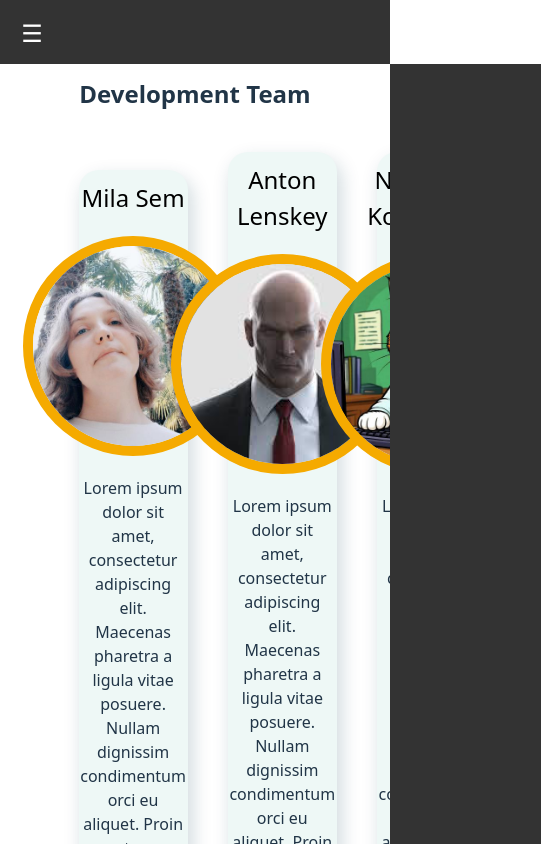
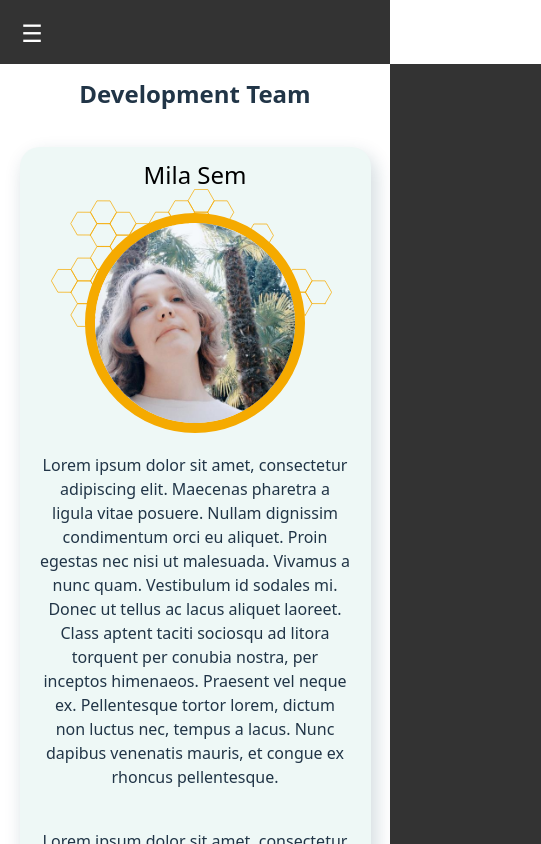
Before and after one commit to MilaSem/eCommerce-App, a React (Vite) app: page /about in a window 390 px wide. Shown: the top 844 px of the page, 541 px wide, since content can reach past the window. Built offline with nearby package versions, Linux system fonts and the light colour scheme; no server answers; what @commercetools/platform-sdk, @commercetools/ts-client would draw is missing.

Commit message:
feat: add responsive styles

```diff
--- a/src/app/routes/AboutPage/AboutPage.module.css
+++ b/src/app/routes/AboutPage/AboutPage.module.css
@@ -89,3 +89,69 @@ h2 {
   color: #f5aa00;
   text-transform: uppercase;
 }
+@media (width <=1240px) {
+  .container {
+    display: flex;
+    flex-direction: row;
+    align-items: center;
+    justify-content: space-between;
+
+    width: 100%;
+    margin: 10px auto 0;
+
+    list-style-type: none;
+  }
+
+  .container li {
+    display: flex;
+    flex-direction: column;
+    align-items: center;
+    justify-content: flex-start;
+
+    width: 90%;
+    margin: 15px;
+  }
+
+  .mila {
+    background-size: 80%;
+  }
+
+  .anton {
+    background-size: 80%;
+  }
+
+  .nadya {
+    background-size: 80%;
+  }
+
+  .footer {
+    width: 100%;
+    background-color: #242424;
+  }
+
+  .footercontainer {
+    display: flex;
+    flex-direction: column;
+    align-items: center;
+    justify-content: flex-start;
+
+    width: 90%;
+    margin: 0 auto;
+    padding: 5px 10px;
+
+    font-size: 1em;
+    color: #f5aa00;
+    text-transform: uppercase;
+  }
+}
+@media (width <=840px) {
+  .container {
+    display: flex;
+    flex-direction: column;
+    align-items: center;
+    justify-content: flex-start;
+
+    width: 100%;
+    margin: 20px auto 0;
+  }
+}
```
